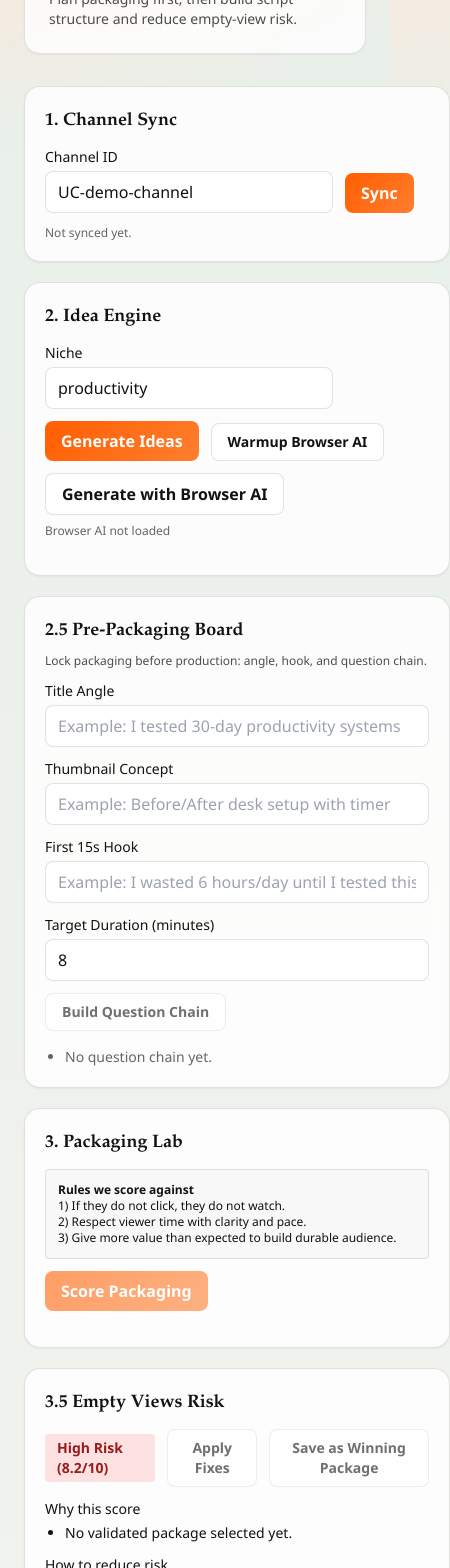
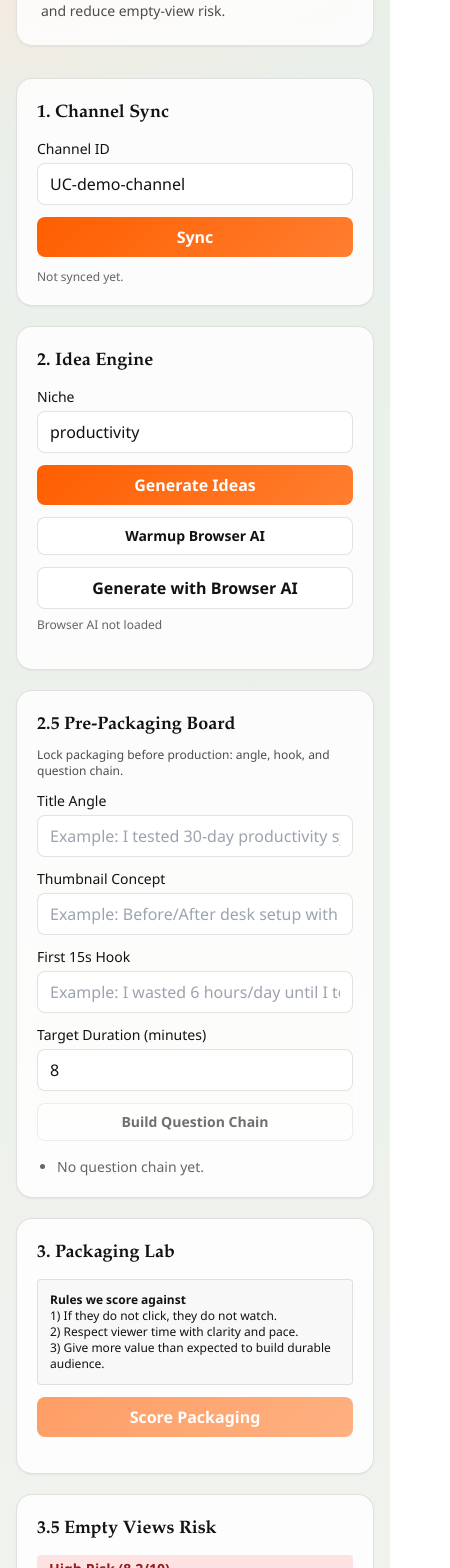
Before and after one commit to Shubhk0/ytcurious, a Next.js app: page /app in a window 390 px wide. Shown: the part 120-1688 px from the top of the page, 450 px wide, since content can reach past the window. Built offline with nearby package versions, Linux system fonts and the light colour scheme.

Commit message:
feat: improve mobile responsiveness across landing and dashboard

```diff
--- a/app/app/page.tsx
+++ b/app/app/page.tsx
@@ -2,7 +2,7 @@ import { CreatorDashboard } from "@/components/creator-dashboard";
 
 export default function DashboardPage() {
   return (
-    <main className="mx-auto min-h-screen max-w-6xl px-6 py-10">
+    <main className="mx-auto min-h-screen max-w-6xl px-4 py-8 md:px-6 md:py-10">
       <section className="rounded-2xl border border-black/10 bg-white/80 p-6 shadow-sm backdrop-blur">
         <h1 className="text-3xl font-semibold md:text-4xl">Creator Dashboard</h1>
         <p className="mt-2 text-sm text-black/70">Plan packaging first, then build script structure and reduce empty-view risk.</p>
--- a/app/page.tsx
+++ b/app/page.tsx
@@ -2,18 +2,18 @@ import Link from "next/link";
 
 export default function HomePage() {
   return (
-    <main className="mx-auto min-h-screen max-w-6xl px-6 py-16">
-      <section className="grid gap-6 rounded-3xl border border-black/10 bg-white/75 p-8 shadow-sm backdrop-blur md:grid-cols-[1.25fr_1fr] md:p-12">
+    <main className="mx-auto min-h-screen max-w-6xl px-4 py-12 md:px-6 md:py-16">
+      <section className="grid gap-6 rounded-3xl border border-black/10 bg-white/75 p-6 shadow-sm backdrop-blur md:grid-cols-[1.25fr_1fr] md:p-12">
         <div>
           <p className="text-xs uppercase tracking-[0.24em] text-black/65">YTCurious</p>
-          <h1 className="mt-4 text-4xl font-semibold leading-tight md:text-5xl">
+          <h1 className="mt-4 text-3xl font-semibold leading-tight md:text-5xl">
             Ship more YouTube videos with better packaging before you hit record
           </h1>
           <p className="mt-4 max-w-xl text-base text-black/75 md:text-lg">
             Turn one niche prompt into title angles, thumbnail directions, question-chain planning, retention beats, and
             risk-checked creative briefs.
           </p>
-          <div className="mt-8 flex flex-wrap gap-3">
+          <div className="mt-8 grid gap-3 sm:flex sm:flex-wrap">
             <Link href="/app" className="btn-primary">
               Open Creator Dashboard
             </Link>
--- a/components/creator-dashboard.tsx
+++ b/components/creator-dashboard.tsx
@@ -144,11 +144,11 @@ export function CreatorDashboard() {
   };
 
   return (
-    <div className="dashboard-grid">
+    <div className="dashboard-grid pb-8">
       <section className="panel">
         <h2 className="text-lg font-semibold">1. Channel Sync</h2>
-        <div className="mt-3 flex flex-wrap items-end gap-3">
-          <label className="flex min-w-72 flex-col gap-1">
+        <div className="mt-3 grid gap-3 md:flex md:flex-wrap md:items-end">
+          <label className="flex w-full flex-col gap-1 md:min-w-72 md:flex-1">
             <span className="text-sm">Channel ID</span>
             <input
               value={channelId}
@@ -157,7 +157,7 @@ export function CreatorDashboard() {
             />
           </label>
           <button
-            className="btn-primary"
+            className="btn-primary w-full md:w-auto"
             disabled={!!loading}
             onClick={() =>
               run("sync", async () => {
@@ -176,13 +176,13 @@ export function CreatorDashboard() {
 
       <section className="panel">
         <h2 className="text-lg font-semibold">2. Idea Engine</h2>
-        <div className="mt-3 flex flex-wrap items-end gap-3">
-          <label className="flex min-w-72 flex-col gap-1">
+        <div className="mt-3 grid gap-3 md:flex md:flex-wrap md:items-end">
+          <label className="flex w-full flex-col gap-1 md:min-w-72 md:flex-1">
             <span className="text-sm">Niche</span>
             <input value={niche} onChange={(e) => setNiche(e.target.value)} className="input-base" />
           </label>
           <button
-            className="btn-primary"
+            className="btn-primary w-full md:w-auto"
             disabled={!!loading}
             onClick={() =>
               run("ideas", async () => {
@@ -200,7 +200,7 @@ export function CreatorDashboard() {
             Generate Ideas
           </button>
           <button
-            className="btn-secondary text-sm"
+            className="btn-secondary w-full text-sm md:w-auto"
             disabled={!!loading || !browserAISupported}
             onClick={() =>
               run("browser ai warmup", async () => {
@@ -213,7 +213,7 @@ export function CreatorDashboard() {
             Warmup Browser AI
           </button>
           <button
-            className="btn-secondary"
+            className="btn-secondary w-full md:w-auto"
             disabled={!!loading || !browserAISupported}
             onClick={() =>
               run("browser ai ideas", async () => {
@@ -301,7 +301,7 @@ export function CreatorDashboard() {
           </label>
           <div className="flex items-end">
             <button
-              className="btn-secondary text-sm"
+              className="btn-secondary w-full text-sm md:w-auto"
               disabled={!selectedIdea || !!loading}
               onClick={() =>
                 run("question chain", async () => {
@@ -333,7 +333,7 @@ export function CreatorDashboard() {
           <p>3) Give more value than expected to build durable audience.</p>
         </div>
         <button
-          className="btn-primary mt-3"
+          className="btn-primary mt-3 w-full md:w-auto"
           disabled={!!loading || !selectedIdea}
           onClick={() =>
             run("packaging", async () => {
@@ -371,7 +371,7 @@ export function CreatorDashboard() {
 
       <section className="panel">
         <h2 className="text-lg font-semibold">3.5 Empty Views Risk</h2>
-        <div className="mt-3 flex items-center gap-3">
+        <div className="mt-3 grid gap-2 md:flex md:items-center md:gap-3">
           <span
             className={`rounded px-3 py-1 text-sm font-semibold ${
               emptyViewsAssessment.riskLabel === "High"
@@ -384,7 +384,7 @@ export function CreatorDashboard() {
             {emptyViewsAssessment.riskLabel} Risk ({emptyViewsAssessment.riskScore}/10)
           </span>
           <button
-            className="btn-secondary text-sm"
+            className="btn-secondary w-full text-sm md:w-auto"
             disabled={!selectedIdea || !!loading}
             onClick={() =>
               run("apply risk fixes", async () => {
@@ -426,7 +426,7 @@ export function CreatorDashboard() {
             Apply Fixes
           </button>
           <button
-            className="btn-secondary text-sm"
+            className="btn-secondary w-full text-sm md:w-auto"
             disabled={!packages[0] || !!loading}
             onClick={() =>
               run("save winning package", async () => {
@@ -472,7 +472,7 @@ export function CreatorDashboard() {
       <section className="panel">
         <h2 className="text-lg font-semibold">4. Creative Brief</h2>
         <button
-          className="btn-primary mt-3"
+          className="btn-primary mt-3 w-full md:w-auto"
           disabled={!!loading || !selectedIdea || packages.length === 0}
           onClick={() =>
             run("brief", async () => {
@@ -493,7 +493,7 @@ export function CreatorDashboard() {
           Generate Brief
         </button>
         <button
-          className="btn-secondary ml-3 mt-3"
+          className="btn-secondary mt-3 w-full md:ml-3 md:w-auto"
           disabled={!!loading || !selectedIdea || packages.length === 0 || !browserAISupported}
           onClick={() =>
             run("browser ai brief", async () => {
@@ -543,8 +543,8 @@ export function CreatorDashboard() {
 
       <section className="panel">
         <h2 className="text-lg font-semibold">5. Learning Loop</h2>
-        <div className="mt-3 flex flex-wrap items-end gap-3">
-          <label className="flex min-w-96 flex-col gap-1">
+        <div className="mt-3 grid gap-3 md:flex md:flex-wrap md:items-end">
+          <label className="flex w-full flex-col gap-1 md:min-w-96 md:flex-1">
             <span className="text-sm">Published video URL</span>
             <input
               value={videoUrl}
@@ -553,7 +553,7 @@ export function CreatorDashboard() {
             />
           </label>
           <button
-            className="btn-primary"
+            className="btn-primary w-full md:w-auto"
             disabled={!!loading}
             onClick={() =>
               run("learning", async () => {
@@ -595,7 +595,7 @@ export function CreatorDashboard() {
           </span>
         </div>
         <button
-          className="btn-primary mt-3"
+          className="btn-primary mt-3 w-full md:w-auto"
           disabled={!!loading}
           onClick={() => run("save snapshot", saveCurrentSnapshot)}
         >
```
